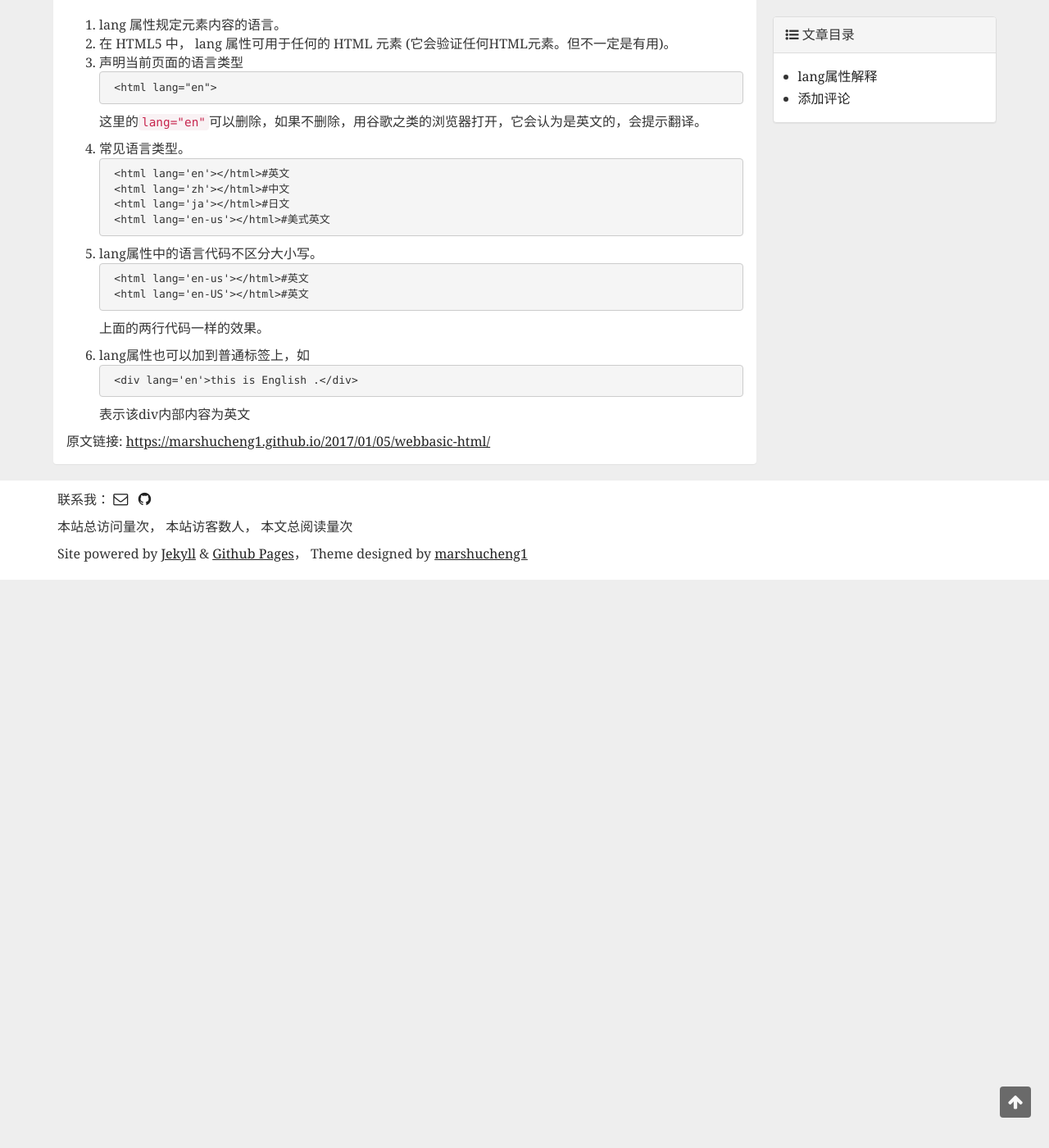
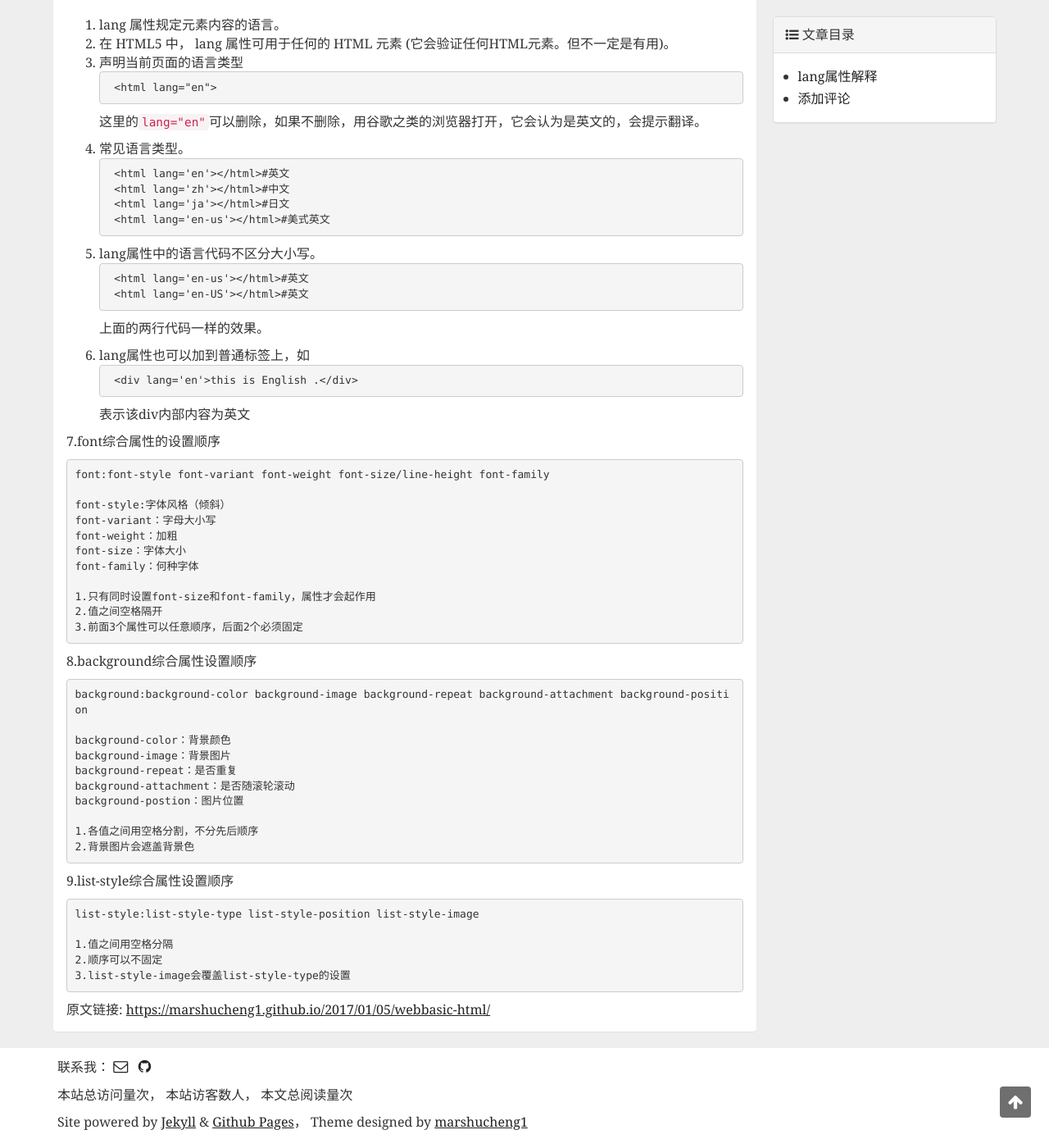
Before and after one commit to marshucheng1/marshucheng1.github.io, a Jekyll site: the page built from _posts/2017-01-05-webbasic-html.md, in a window 1280 px wide and 1400 px high, scrolled down 270 px. Shown: the whole window at 82% size. Built offline with Jekyll 4.4.1, drawn with Linux system fonts in a browser that asks for light colours; comment, search, counter and statistics services are not loaded; before the commit the page ends 977 px from its top, so only the background shows below that.

Commit message:
Update 2017-01-05-webbasic-html.md

````diff
--- a/_posts/2017-01-05-webbasic-html.md
+++ b/_posts/2017-01-05-webbasic-html.md
@@ -41,3 +41,38 @@ author: MarsHu
 	<div lang='en'>this is English .</div>
 	```
 表示该div内部内容为英文
+
+7.font综合属性的设置顺序
+
+	font:font-style font-variant font-weight font-size/line-height font-family
+
+	font-style:字体风格（倾斜）
+	font-variant：字母大小写
+	font-weight：加粗
+	font-size：字体大小
+	font-family：何种字体
+
+	1.只有同时设置font-size和font-family，属性才会起作用
+	2.值之间空格隔开
+	3.前面3个属性可以任意顺序，后面2个必须固定
+
+8.background综合属性设置顺序
+
+	background:background-color background-image background-repeat background-attachment background-position
+
+	background-color：背景颜色
+	background-image：背景图片
+	background-repeat：是否重复
+	background-attachment：是否随滚轮滚动
+	background-postion：图片位置
+
+	1.各值之间用空格分割，不分先后顺序
+	2.背景图片会遮盖背景色
+
+9.list-style综合属性设置顺序
+
+	list-style:list-style-type list-style-position list-style-image
+
+	1.值之间用空格分隔
+	2.顺序可以不固定
+	3.list-style-image会覆盖list-style-type的设置
````
